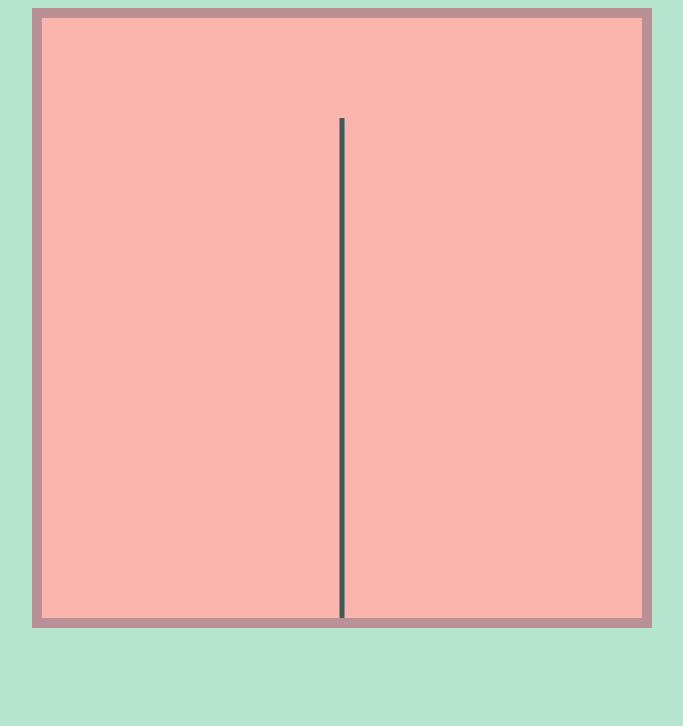
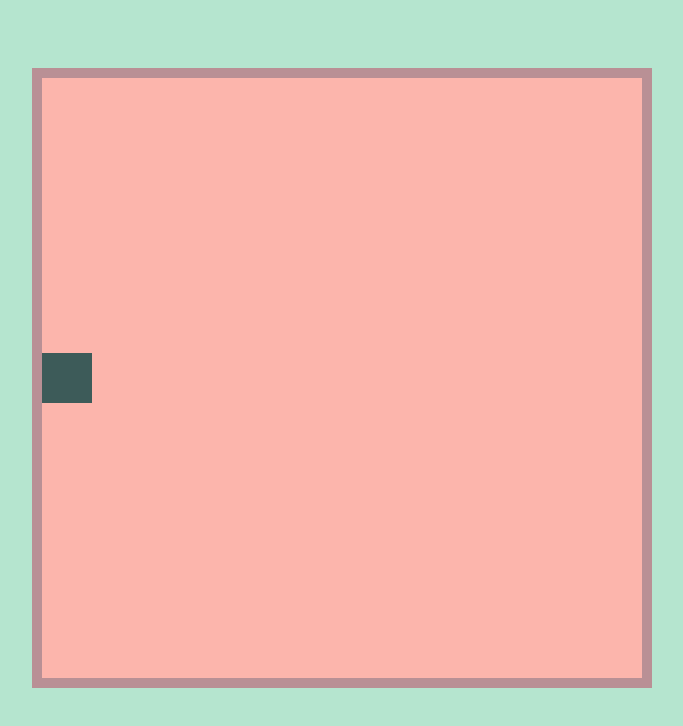
Before and after one commit to SamoStraka/SnakeGameJS, a website: page index.html in a window 1280 px wide. Shown: the whole page, without its empty margins (298-981 px from the left). Drawn offline with Linux system fonts and the light colour scheme.

Commit message:
Small adjustment

```diff
--- a/index.html
+++ b/index.html
@@ -14,6 +14,9 @@
 
         canvas {
             border: 10px solid #B99095;
+            position: relative;
+            top: 60px;
+
         }
     </style>
 </head>
@@ -23,17 +26,20 @@
     </canvas>
 
     <script>
+        //canvas
         const canvas = document.querySelector("canvas");
         const ctx = canvas.getContext("2d");
+
+        //player
+        const snakeSize = 50;
+        let snakePosX = 0;
+        let snakePosY = canvas.height / 2 - snakeSize / 2;
 
         ctx.fillStyle = "#FCB5AC";
         ctx.fillRect(0, 0, canvas.width, canvas.height);
 
-        ctx.lineWidth = 5;
-        ctx.strokeStyle = "#3D5B59";
-        ctx.moveTo(300, 100);
-        ctx.lineTo(300, 700);
-        ctx.stroke();
+        ctx.fillStyle = "#3D5B59";
+        ctx.fillRect(0, canvas.height / 2 - snakeSize / 2, snakeSize, snakeSize);
     </script>
 </body>
 </html>
```
Also changed, not shown: package.json (+16 -3 lines).
